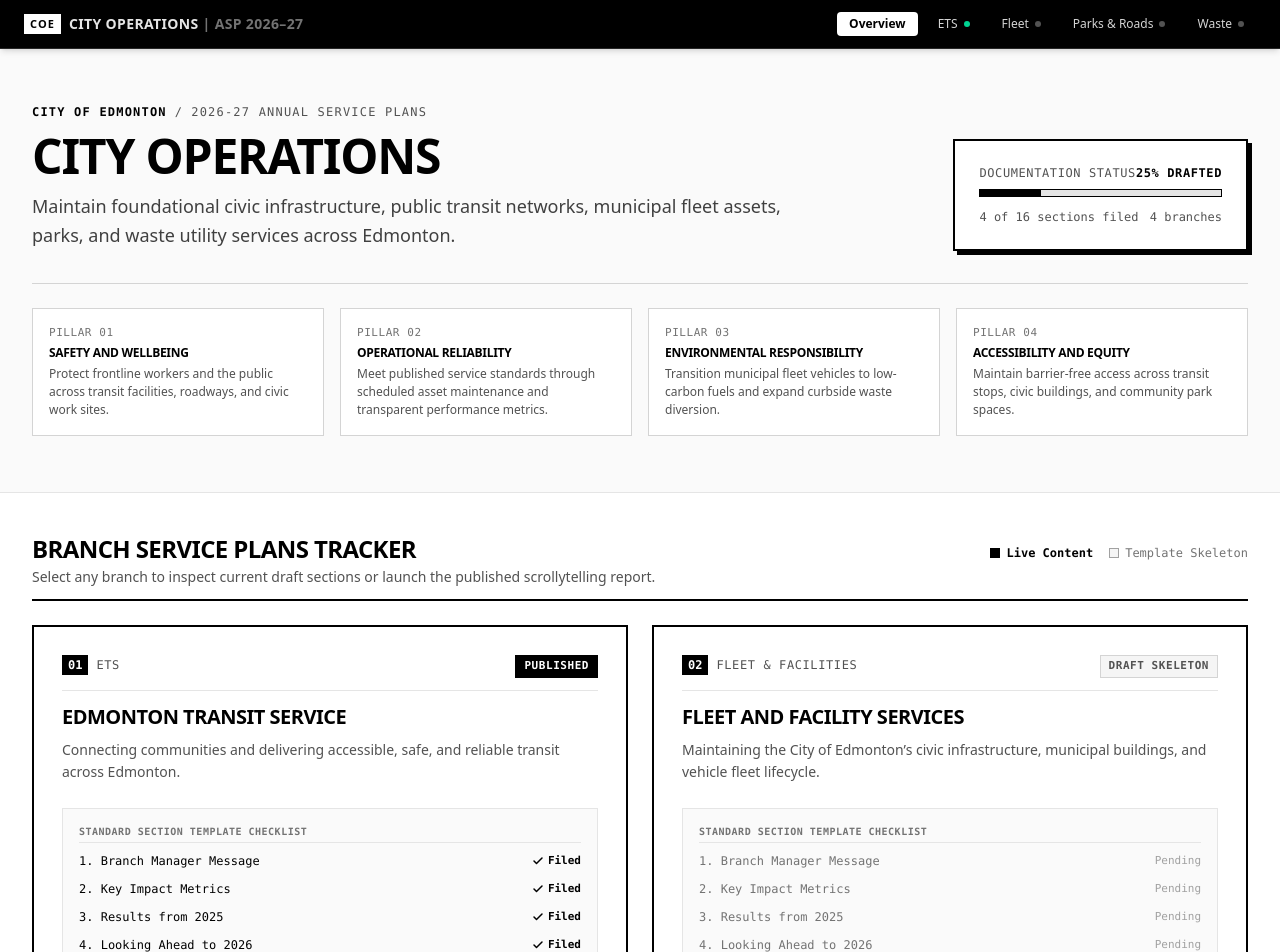
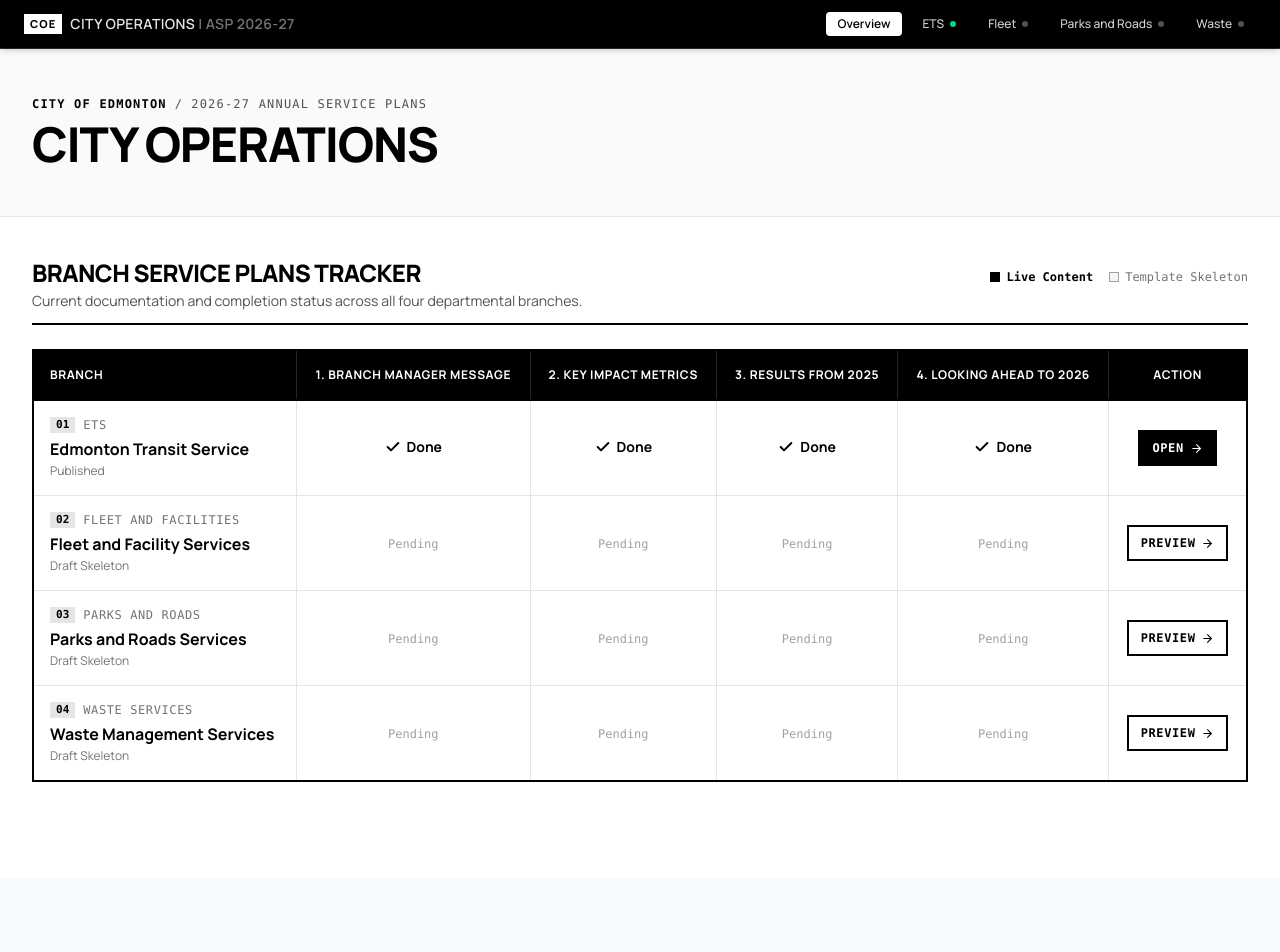
Before and after one commit to mattwdow/CityOps-ASP-2026-27, a React (Vite) app: page / in a window 1280 px wide. Shown: the top 952 px of the page. After the commit the page ends 878 px from the top, so only its background shows below. Built offline with nearby package versions, Linux system fonts and the light colour scheme.

Commit message:
refactor: restructure overview landing page to single table matrix, apply Manrope font, and remove pillars, status box, ampersands, and dashes

```diff
--- a/src/components/MasterHeader.tsx
+++ b/src/components/MasterHeader.tsx
@@ -10,13 +10,13 @@ export const MasterHeader: React.FC<MasterHeaderProps> = ({ currentPath, onNavig
   const branches = [
     { slug: '', label: 'Overview Hub', short: 'Overview', isOverview: true },
     { slug: 'ets', label: 'Edmonton Transit Service', short: 'ETS', plan: allBranchPlans.ets },
-    { slug: 'fleet', label: 'Fleet & Facilities', short: 'Fleet', plan: allBranchPlans.fleet },
-    { slug: 'parks-roads', label: 'Parks & Roads', short: 'Parks & Roads', plan: allBranchPlans['parks-roads'] },
+    { slug: 'fleet', label: 'Fleet and Facilities', short: 'Fleet', plan: allBranchPlans.fleet },
+    { slug: 'parks-roads', label: 'Parks and Roads', short: 'Parks and Roads', plan: allBranchPlans['parks-roads'] },
     { slug: 'waste', label: 'Waste Management', short: 'Waste', plan: allBranchPlans.waste },
   ];
 
   return (
-    <header className="fixed top-0 left-0 right-0 z-[60] bg-black text-white border-b border-neutral-800 font-sans shadow-md">
+    <header className="fixed top-0 left-0 right-0 z-[60] bg-black text-white border-b border-neutral-800 font-['Manrope',sans-serif] shadow-md">
       <div className="max-w-[1500px] mx-auto px-4 sm:px-6 h-12 flex items-center justify-between gap-4">
         {/* Brand identity */}
         <div className="flex items-center gap-3 shrink-0">
@@ -25,7 +25,7 @@ export const MasterHeader: React.FC<MasterHeaderProps> = ({ currentPath, onNavig
               COE
             </span>
             <span className="text-xs sm:text-sm font-semibold tracking-wide text-neutral-200 uppercase">
-              City Operations <span className="text-neutral-500 hidden md:inline">| ASP 2026–27</span>
+              City Operations <span className="text-neutral-500 hidden md:inline">| ASP 2026-27</span>
             </span>
           </div>
         </div>
--- a/src/data/plans.ts
+++ b/src/data/plans.ts
@@ -227,7 +227,7 @@ export const fleetPlan: BranchPlan = {
   id: 'fleet',
   slug: 'fleet',
   branchName: 'Fleet and Facility Services',
-  shortName: 'Fleet & Facilities',
+  shortName: 'Fleet and Facilities',
   tagline: 'Maintaining the City of Edmonton’s civic infrastructure, municipal buildings, and vehicle fleet lifecycle.',
   accentColor: '#1B4D3E',
   accentLight: '#52B788',
@@ -305,7 +305,7 @@ export const parksRoadsPlan: BranchPlan = {
   id: 'parks-roads',
   slug: 'parks-roads',
   branchName: 'Parks and Roads Services',
-  shortName: 'Parks & Roads',
+  shortName: 'Parks and Roads',
   tagline: 'Preserving vibrant parks, managing urban forestry, and keeping Edmonton roads safe and operational in all seasons.',
   accentColor: '#2E5A88',
   accentLight: '#68B0AB',
--- a/src/index.css
+++ b/src/index.css
@@ -1,4 +1,4 @@
-@import url('https://fonts.googleapis.com/css2?family=Dancing+Script:wght@400;500;600;700&family=Inter:wght@300;400;500;600;700;900&display=swap');
+@import url('https://fonts.googleapis.com/css2?family=Dancing+Script:wght@400;500;600;700&family=Inter:wght@300;400;500;600;700;900&family=Manrope:wght@300;400;500;600;700;800&display=swap');
 @import "tailwindcss";
 
 @theme {
--- a/src/views/ProjectOverview.tsx
+++ b/src/views/ProjectOverview.tsx
@@ -11,22 +11,12 @@ interface ProjectOverviewProps {
 export const ProjectOverview: React.FC<ProjectOverviewProps> = ({ onSelectBranch }) => {
   const branches: BranchPlan[] = Object.values(allBranchPlans);
 
-  // Calculate completion statistics
-  const totalSections = branches.length * 4;
-  const completedSections = branches.reduce((acc, branch) => {
-    const c = branch.completion;
-    return acc + (c.managerMessage ? 1 : 0) + (c.impactMetrics ? 1 : 0) + (c.results2025 ? 1 : 0) + (c.lookingAhead2026 ? 1 : 0);
-  }, 0);
-  const completionPercentage = Math.round((completedSections / totalSections) * 100);
-
   return (
-    <div className="min-h-screen bg-white text-neutral-900 font-sans pt-12 pb-24 selection:bg-black selection:text-white">
-      {/* Header / Department Overview Strip */}
-      <section className="border-b border-neutral-200 bg-neutral-50 px-4 sm:px-8 py-10 lg:py-14">
+    <div className="min-h-screen bg-white text-neutral-900 font-['Manrope',sans-serif] pt-12 pb-24 selection:bg-black selection:text-white">
+      {/* Header Strip */}
+      <section className="border-b border-neutral-200 bg-neutral-50 px-4 sm:px-8 py-8 sm:py-12">
         <div className="max-w-[1300px] mx-auto">
-          <div className="flex flex-col lg:flex-row lg:items-end justify-between gap-8 pb-8 border-b border-neutral-300">
-            <div>
-              <div className="flex items-center gap-2 text-xs font-mono uppercase tracking-widest text-neutral-600 mb-3">
+          <div className="flex items-center gap-2 text-xs font-mono uppercase tracking-widest text-neutral-600 mb-2">
             <span className="font-semibold text-black">{departmentInfo.parentOrganization}</span>
             <span>/</span>
             <span>{departmentInfo.cycle}</span>
@@ -34,54 +24,18 @@ export const ProjectOverview: React.FC<ProjectOverviewProps> = ({ onSelectBranch
           <h1 className="text-3xl sm:text-5xl font-black tracking-tight text-black uppercase">
             {departmentInfo.departmentName}
           </h1>
-              <p className="text-base sm:text-lg text-neutral-700 max-w-3xl mt-3 leading-relaxed">
-                {departmentInfo.mission}
-              </p>
-            </div>
-
-            {/* Department Plan Progress Register */}
-            <div className="bg-white border-2 border-black p-5 sm:p-6 min-w-[280px] shadow-[4px_4px_0px_0px_rgba(0,0,0,1)]">
-              <div className="flex items-center justify-between text-xs font-mono uppercase tracking-wider mb-2 text-neutral-600">
-                <span>Documentation Status</span>
-                <span className="font-bold text-black">{completionPercentage}% Drafted</span>
-              </div>
-              <div className="w-full bg-neutral-200 h-2 border border-black overflow-hidden">
-                <div
-                  className="bg-black h-full transition-all duration-500"
-                  style={{ width: `${completionPercentage}%` }}
-                />
-              </div>
-              <div className="mt-3 flex items-center justify-between text-xs font-mono text-neutral-600">
-                <span>{completedSections} of {totalSections} sections filed</span>
-                <span>4 branches</span>
-              </div>
-            </div>
-          </div>
-
-          {/* Department Directives Strip (Compact Metadata Row) */}
-          <div className="mt-6 grid grid-cols-1 sm:grid-cols-2 lg:grid-cols-4 gap-4">
-            {departmentInfo.coreValues.map((val, idx) => (
-              <div key={idx} className="bg-white border border-neutral-300 p-4">
-                <div className="text-[11px] font-mono uppercase tracking-wider text-neutral-500 mb-1">
-                  Pillar 0{idx + 1}
-                </div>
-                <div className="text-xs font-bold uppercase tracking-tight text-black mb-1">{val.title}</div>
-                <p className="text-xs text-neutral-600 leading-normal">{val.desc}</p>
-              </div>
-            ))}
-          </div>
         </div>
       </section>
 
-      {/* Main Content: Branch ASP Tracker Table / Cards */}
+      {/* Main Content: Single Table Branch Service Plans Tracker */}
       <section className="max-w-[1300px] mx-auto px-4 sm:px-8 mt-10">
-        <div className="flex flex-col sm:flex-row sm:items-baseline justify-between gap-2 mb-6 pb-3 border-b-2 border-black">
+        <div className="mb-6 pb-3 border-b-2 border-black flex flex-col sm:flex-row sm:items-baseline justify-between gap-2">
           <div>
             <h2 className="text-xl sm:text-2xl font-black uppercase tracking-tight text-black">
               Branch Service Plans Tracker
             </h2>
             <p className="text-xs sm:text-sm text-neutral-600 mt-0.5">
-              Select any branch to inspect current draft sections or launch the published scrollytelling report.
+              Current documentation and completion status across all four departmental branches.
             </p>
           </div>
           <div className="text-xs font-mono text-neutral-600 flex items-center gap-4">
@@ -94,99 +48,114 @@ export const ProjectOverview: React.FC<ProjectOverviewProps> = ({ onSelectBranch
           </div>
         </div>
 
-        <div className="grid grid-cols-1 md:grid-cols-2 gap-6">
+        {/* Single Table Tracker */}
+        <div className="w-full overflow-x-auto border-2 border-black">
+          <table className="w-full text-left border-collapse font-['Manrope',sans-serif]">
+            <thead>
+              <tr className="bg-black text-white text-xs uppercase tracking-wider font-bold border-b-2 border-black">
+                <th className="p-4 border-r border-neutral-800 min-w-[220px]">Branch</th>
+                <th className="p-4 border-r border-neutral-800 text-center min-w-[150px]">1. Branch Manager Message</th>
+                <th className="p-4 border-r border-neutral-800 text-center min-w-[140px]">2. Key Impact Metrics</th>
+                <th className="p-4 border-r border-neutral-800 text-center min-w-[140px]">3. Results from 2025</th>
+                <th className="p-4 border-r border-neutral-800 text-center min-w-[150px]">4. Looking Ahead to 2026</th>
+                <th className="p-4 text-center min-w-[120px]">Action</th>
+              </tr>
+            </thead>
+            <tbody className="divide-y divide-neutral-200 text-xs sm:text-sm">
               {branches.map((branch, idx) => {
                 const isPopulated = !branch.isSkeleton;
-            const sections = [
-              { label: '1. Branch Manager Message', filled: branch.completion.managerMessage },
-              { label: '2. Key Impact Metrics', filled: branch.completion.impactMetrics },
-              { label: '3. Results from 2025', filled: branch.completion.results2025 },
-              { label: '4. Looking Ahead to 2026', filled: branch.completion.lookingAhead2026 },
-            ];
-
                 return (
-              <div
+                  <tr
                     key={branch.id}
-                className="bg-white border-2 border-black p-6 sm:p-7 flex flex-col justify-between hover:shadow-[6px_6px_0px_0px_rgba(0,0,0,1)] transition-all"
+                    className="hover:bg-neutral-50 transition-colors"
                   >
-                <div>
-                  <div className="flex items-start justify-between gap-4 mb-3 pb-3 border-b border-neutral-200">
-                    <div className="flex items-center gap-2">
-                      <span className="text-xs font-mono font-bold bg-black text-white px-1.5 py-0.5">
+                    {/* Branch Info */}
+                    <td className="p-4 border-r border-neutral-200">
+                      <div className="flex items-center gap-2 mb-1">
+                        <span className="font-mono text-[11px] font-bold bg-neutral-200 text-black px-1.5 py-0.2">
                           0{idx + 1}
                         </span>
-                      <span className="text-xs font-mono uppercase tracking-wider text-neutral-600">
+                        <span className="font-mono text-xs uppercase tracking-wider text-neutral-500">
                           {branch.shortName}
                         </span>
                       </div>
+                      <div className="font-bold text-black text-sm sm:text-base">
+                        {branch.branchName}
+                      </div>
+                      <div className="text-xs text-neutral-500 mt-0.5">
+                        {isPopulated ? 'Published' : 'Draft Skeleton'}
+                      </div>
+                    </td>
 
-                    <span
-                      className={`text-[11px] font-mono px-2 py-0.5 uppercase tracking-wider font-bold border ${
-                        isPopulated
-                          ? 'bg-black text-white border-black'
-                          : 'bg-neutral-100 text-neutral-600 border-neutral-300'
-                      }`}
-                    >
-                      {isPopulated ? 'Published' : 'Draft Skeleton'}
-                    </span>
+                    {/* Section 1 */}
+                    <td className="p-4 border-r border-neutral-200 text-center align-middle">
+                      {branch.completion.managerMessage ? (
+                        <div className="inline-flex items-center gap-1.5 text-black font-bold">
+                          <Check size={16} strokeWidth={3} />
+                          <span>Done</span>
                         </div>
+                      ) : (
+                        <span className="text-neutral-400 font-mono text-xs">Pending</span>
+                      )}
+                    </td>
 
-                  <h3 className="text-xl font-black text-black uppercase tracking-tight mb-2">
-                    {branch.branchName}
-                  </h3>
-                  <p className="text-xs sm:text-sm text-neutral-600 leading-relaxed mb-6">
-                    {branch.tagline}
-                  </p>
+                    {/* Section 2 */}
+                    <td className="p-4 border-r border-neutral-200 text-center align-middle">
+                      {branch.completion.impactMetrics ? (
+                        <div className="inline-flex items-center gap-1.5 text-black font-bold">
+                          <Check size={16} strokeWidth={3} />
+                          <span>Done</span>
+                        </div>
+                      ) : (
+                        <span className="text-neutral-400 font-mono text-xs">Pending</span>
+                      )}
+                    </td>
 
-                  {/* Section Checklist Table */}
-                  <div className="bg-neutral-50 border border-neutral-200 p-4 space-y-2 mb-6 font-mono text-xs">
-                    <div className="text-[10px] uppercase tracking-wider text-neutral-500 font-bold mb-2 pb-1 border-b border-neutral-200">
-                      Standard Section Template Checklist
+                    {/* Section 3 */}
+                    <td className="p-4 border-r border-neutral-200 text-center align-middle">
+                      {branch.completion.results2025 ? (
+                        <div className="inline-flex items-center gap-1.5 text-black font-bold">
+                          <Check size={16} strokeWidth={3} />
+                          <span>Done</span>
                         </div>
-                    {sections.map((sec, sIdx) => (
-                      <div key={sIdx} className="flex items-center justify-between py-0.5">
-                        <span className={sec.filled ? 'text-black font-medium' : 'text-neutral-500'}>
-                          {sec.label}
-                        </span>
-                        {sec.filled ? (
-                          <span className="inline-flex items-center gap-1 text-black font-bold text-[11px]">
-                            <Check size={12} strokeWidth={3} /> Filed
-                          </span>
                       ) : (
-                          <span className="text-neutral-400 text-[11px]">
-                            Pending
-                          </span>
+                        <span className="text-neutral-400 font-mono text-xs">Pending</span>
                       )}
+                    </td>
+
+                    {/* Section 4 */}
+                    <td className="p-4 border-r border-neutral-200 text-center align-middle">
+                      {branch.completion.lookingAhead2026 ? (
+                        <div className="inline-flex items-center gap-1.5 text-black font-bold">
+                          <Check size={16} strokeWidth={3} />
+                          <span>Done</span>
                         </div>
-                    ))}
-                  </div>
-                </div>
+                      ) : (
+                        <span className="text-neutral-400 font-mono text-xs">Pending</span>
+                      )}
+                    </td>
 
-                {/* Launch Button */}
+                    {/* Action Button */}
+                    <td className="p-4 text-center align-middle">
                       <button
                         onClick={() => onSelectBranch(branch.slug)}
-                  className={`w-full py-3 px-4 font-mono uppercase tracking-wider text-xs font-bold flex items-center justify-center gap-2 border-2 border-black transition-all cursor-pointer ${
+                        className={`inline-flex items-center justify-center gap-1.5 px-3 py-2 font-mono uppercase tracking-wider text-xs font-bold border-2 border-black transition-all cursor-pointer whitespace-nowrap ${
                           isPopulated
                             ? 'bg-black text-white hover:bg-neutral-800'
                             : 'bg-white text-black hover:bg-neutral-100'
                         }`}
                       >
-                  <span>{isPopulated ? `Open ${branch.shortName} Plan` : `Preview ${branch.shortName} Skeleton`}</span>
-                  <ArrowRight size={14} />
+                        <span>{isPopulated ? 'Open' : 'Preview'}</span>
+                        <ArrowRight size={13} />
                       </button>
-              </div>
+                    </td>
+                  </tr>
                 );
               })}
+            </tbody>
+          </table>
         </div>
       </section>
-
-      {/* Footer Info Strip */}
-      <footer className="max-w-[1300px] mx-auto px-4 sm:px-8 mt-16 pt-6 border-t border-neutral-200 text-neutral-500 text-xs font-mono">
-        <div className="flex flex-col sm:flex-row items-start sm:items-center justify-between gap-4">
-          <div>City Operations Annual Service Plans • City of Edmonton</div>
-          <div>Node.js and GitHub Codespaces Build Environment</div>
-        </div>
-      </footer>
     </div>
   );
 };
```
Lines whose indentation alone changed are shown as unchanged.
